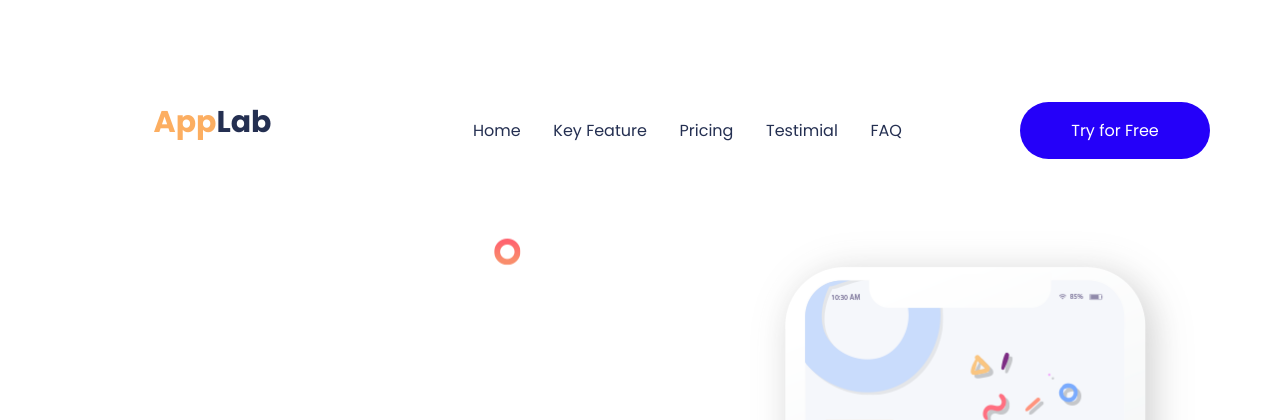
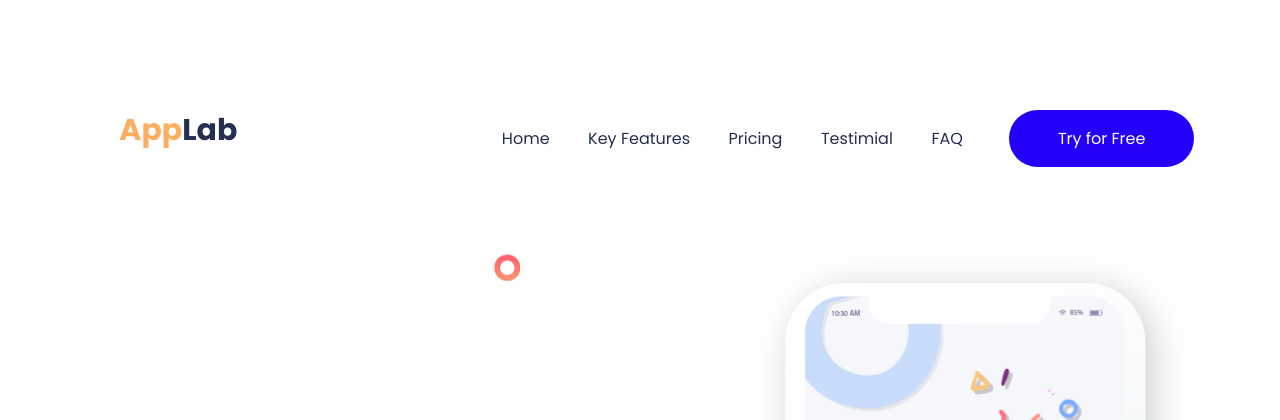
Before and after one commit to skripchak/applab, a PHP site: page / in a window 1280 px wide. Shown: the top 420 px of the page. Run offline with PHP 8.4, Linux system fonts and the light colour scheme; some libraries are stand-ins or nearby versions.

Commit message:
Remaked navbar

```diff
--- a/assets/main.js
+++ b/assets/main.js
@@ -93,7 +93,7 @@
 /*! no static exports found */
 /***/ (function(module, exports) {
 
-eval("throw new Error(\"Module build failed (from ./node_modules/sass-loader/dist/cjs.js):\\n\\n          @include font($family: \\\"Poppins - Semi Bold\\\",white);\\n                                                      ^\\n      Ordinal arguments must precede named arguments\\n      in /home/sooqqa/Applab/scss/components/extra_charges.scss (line 86, column 56)\");\n\n//# sourceURL=webpack:///./scss/main.scss?");
+eval("throw new Error(\"Module build failed (from ./node_modules/sass-loader/dist/cjs.js):\\n\\n          @include font($family: \\\"Poppins - Semi Bold\\\",#fff);\\n                                                      ^\\n      Ordinal arguments must precede named arguments\\n      in /home/sooqqa/Applab/scss/components/extra_charges.scss (line 86, column 56)\");\n\n//# sourceURL=webpack:///./scss/main.scss?");
 
 /***/ }),
 
--- a/index.html
+++ b/index.html
@@ -14,39 +14,39 @@
 <body>
 <header>
     <div class="container">
-        <div class="row flex-row justify-content-between">
-            <div class="logo col-12 d-flex col-sm-3 justify-content-center">
-                <p class="orange">App</p>
-                <p>Lab</p>
-            </div>
-            <div class="menu_navbar col-12 col-sm-6 justify-content-center d-flex">
-                <nav class="nav navbar navbar-expand-lg navbar-light">
+        <div class="row flex-column flex-lg-row nav navbar navbar-expand-lg navbar-light">
             <button class="navbar-toggler" type="button" data-toggle="collapse" data-target="#navbarNav"
                     aria-controls="navbarNav" aria-expanded="false" aria-label="Toggle navigation">
                 <span class="navbar-toggler-icon"></span>
             </button>
             <div class="collapse navbar-collapse" id="navbarNav">
+                <div class="logo col-lg-2 d-flex col-12 justify-content-center nav-item">
+                    <p class="orange">App</p>
+                    <p>Lab</p>
+                </div>
+                <div class="col-lg-6 ml-lg-auto col-12 d-flex justify-content-center">
+                    <nav class="nav">
                         <ul class="menu d-flex justify-content-between flex-column flex-lg-row">
-                            <li class="nav-item active">
-                                <a href="#" class="nav-link">Home</a>
+                            <li class="#">
+                                <a href="#">Home</a>
                             </li>
-                            <li class="nav-item">
-                                <a href="#" class="nav-link">Key Feature</a>
+                            <li class="#">
+                                <a href="#">Key Features</a>
                             </li>
-                            <li class="nav-item">
-                                <a href="#" class="nav-link">Pricing</a>
+                            <li class="#">
+                                <a href="#">Pricing</a>
                             </li>
-                            <li class="nav-item">
-                                <a href="#" class="nav-link">Testimial</a>
+                            <li class="#">
+                                <a href="#">Testimial</a>
                             </li>
-                            <li class="nav-item">
-                                <a href="#" class="nav-link">FAQ</a>
+                            <li class="#">
+                                <a href="#">FAQ</a>
                             </li>
                         </ul>
-                    </div>
                     </nav>
                 </div>
-            <button class="btn col-lg-2 col-sm-3">Try for Free</button>
+                <button class=" btn col-lg-2">Try for Free</button>
+            </div>
         </div>
     </div>
 </header>
@@ -690,10 +690,6 @@
 </div>
 
 
-
-
-
-
 <script src="https://code.jquery.com/jquery-3.5.1.slim.min.js"
         integrity="sha384-DfXdz2htPH0lsSSs5nCTpuj/zy4C+OGpamoFVy38MVBnE+IbbVYUew+OrCXaRkfj"
         crossorigin="anonymous"></script>
--- a/scss/components/extra_charges.scss
+++ b/scss/components/extra_charges.scss
@@ -83,7 +83,7 @@
           height: 56px;
           border-radius: 28px;
           background-color: $sapphirine;
-          @include font($family: "Poppins - Semi Bold",white);
+          @include font($family: "Poppins - Semi Bold",#fff);
           margin: 20px 0;
           @media (max-width: 575.98px) {
             width: 100%;
```
Lines whose indentation alone changed are shown as unchanged.
